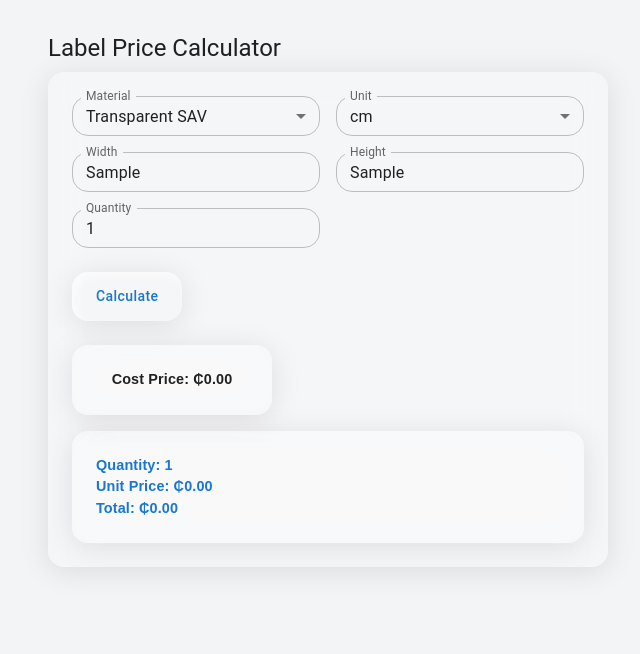
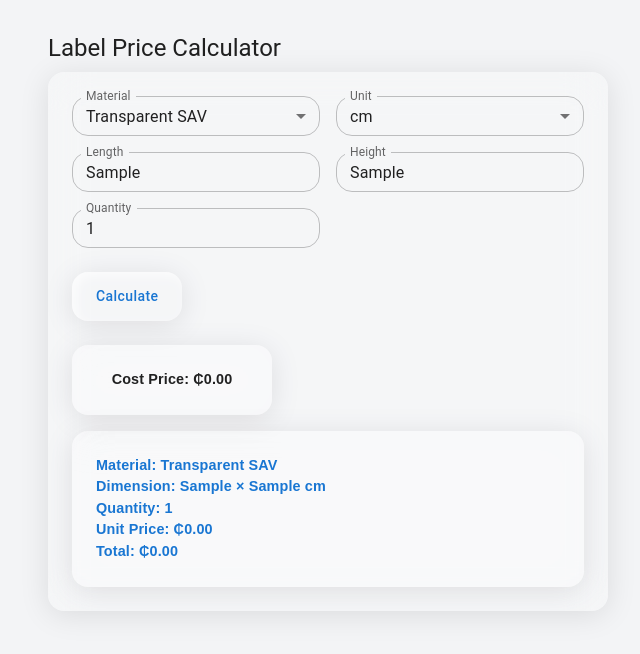
Before and after one commit to collinsasante/lablepp, a React (Vite) app: page / in a window 1280 px wide. Both pictures are taken after typing "Sample", "Sample" into the empty fields and a click on the button "Calculate". Shown: the top 654 px of the page, without its empty margins (312-952 px from the left). Built offline with nearby package versions, Linux system fonts and the light colour scheme; some icons are missing.

Commit message:
UI update

```diff
--- a/src/LabelPriceCalculator.jsx
+++ b/src/LabelPriceCalculator.jsx
@@ -33,7 +33,7 @@ export default function LabelPriceCalculator() {
   const theme = useTheme();
   const [type, setType] = useState("Transparent SAV");
   const [unit, setUnit] = useState("cm");
-  const [width, setWidth] = useState("");
+  const [length, setLength] = useState("");
   const [height, setHeight] = useState("");
   const [qty, setQty] = useState(1);
 
@@ -45,7 +45,7 @@ export default function LabelPriceCalculator() {
   const restrictedUnits = ["Transparent SAV", "Regular SAV", "PP"];
 
   const handleCalculate = () => {
-    const wIn = (parseFloat(width) || 0) * conv[unit];
+    const wIn = (parseFloat(length) || 0) * conv[unit];
     const hIn = (parseFloat(height) || 0) * conv[unit];
 
     let fp = 0;
@@ -61,7 +61,7 @@ export default function LabelPriceCalculator() {
       fp = ((wIn * hIn) / 144) * 8;
       up = fp * 2;
     } else if (type === "Flexy") {
-      const wFt = ((parseFloat(width) || 0) * conv[unit]) / 12;
+      const wFt = ((parseFloat(length) || 0) * conv[unit]) / 12;
       const hFt = ((parseFloat(height) || 0) * conv[unit]) / 12;
       fp = wFt * hFt * 2.7;
       up = wFt * hFt * 4;
@@ -81,9 +81,9 @@ export default function LabelPriceCalculator() {
   };
 
   const handleCopy = () => {
-    const text = `\nSales Price: ₵${unitPrice.toFixed(
+    const text = `Material: ${type}\nDimension: ${length} × ${height} ${unit}\nQuantity: ${qty}\nSales Price: ₵${unitPrice.toFixed(
       2
-    )}\nTotal: ₵${total.toFixed(2)}\nQuantity: ${qty}`;
+    )}\nTotal: ₵${total.toFixed(2)}`;
     navigator.clipboard.writeText(text);
   };
 
@@ -159,9 +159,9 @@ export default function LabelPriceCalculator() {
           </TextField>
 
           <TextField
-            label="Width"
-            value={width}
-            onChange={(e) => setWidth(e.target.value)}
+            label="Length"
+            value={length}
+            onChange={(e) => setLength(e.target.value)}
             variant="outlined"
             size="small"
             sx={fontStyle}
@@ -228,6 +228,24 @@ export default function LabelPriceCalculator() {
                     <Typography
                       sx={{ ...fontStyle, fontWeight: 600, color: "#1976d2" }}
                     >
+                      Material: {type}
+                    </Typography>
+
+                    {total !== null && (
+                      <Typography
+                        sx={{
+                          ...fontStyle,
+                          fontWeight: 600,
+                          color: "#1976d2",
+                        }}
+                      >
+                        Dimension: {length} × {height} {unit}
+                      </Typography>
+                    )}
+
+                    <Typography
+                      sx={{ ...fontStyle, fontWeight: 600, color: "#1976d2" }}
+                    >
                       Quantity: {qty}
                     </Typography>
                     <Typography
```
